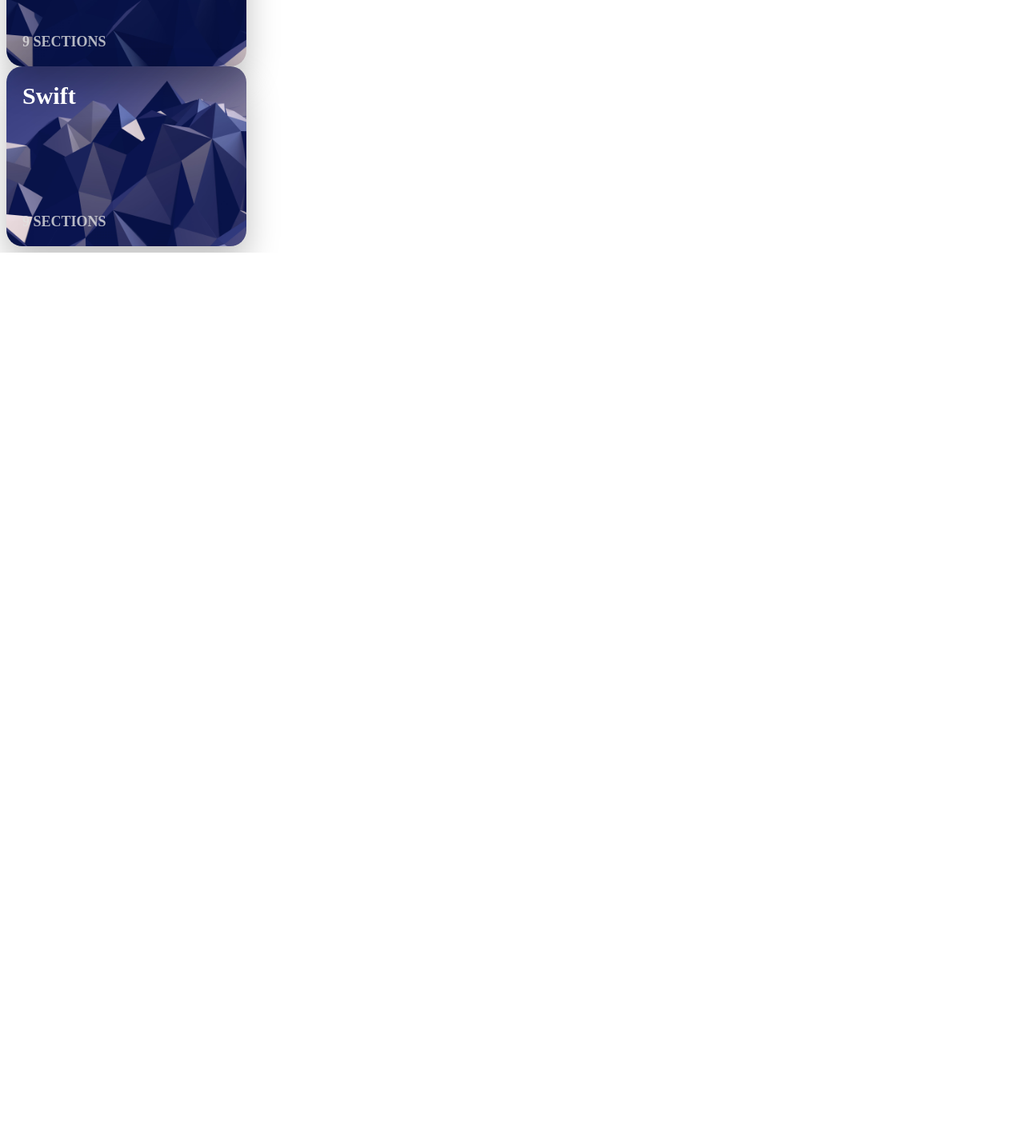
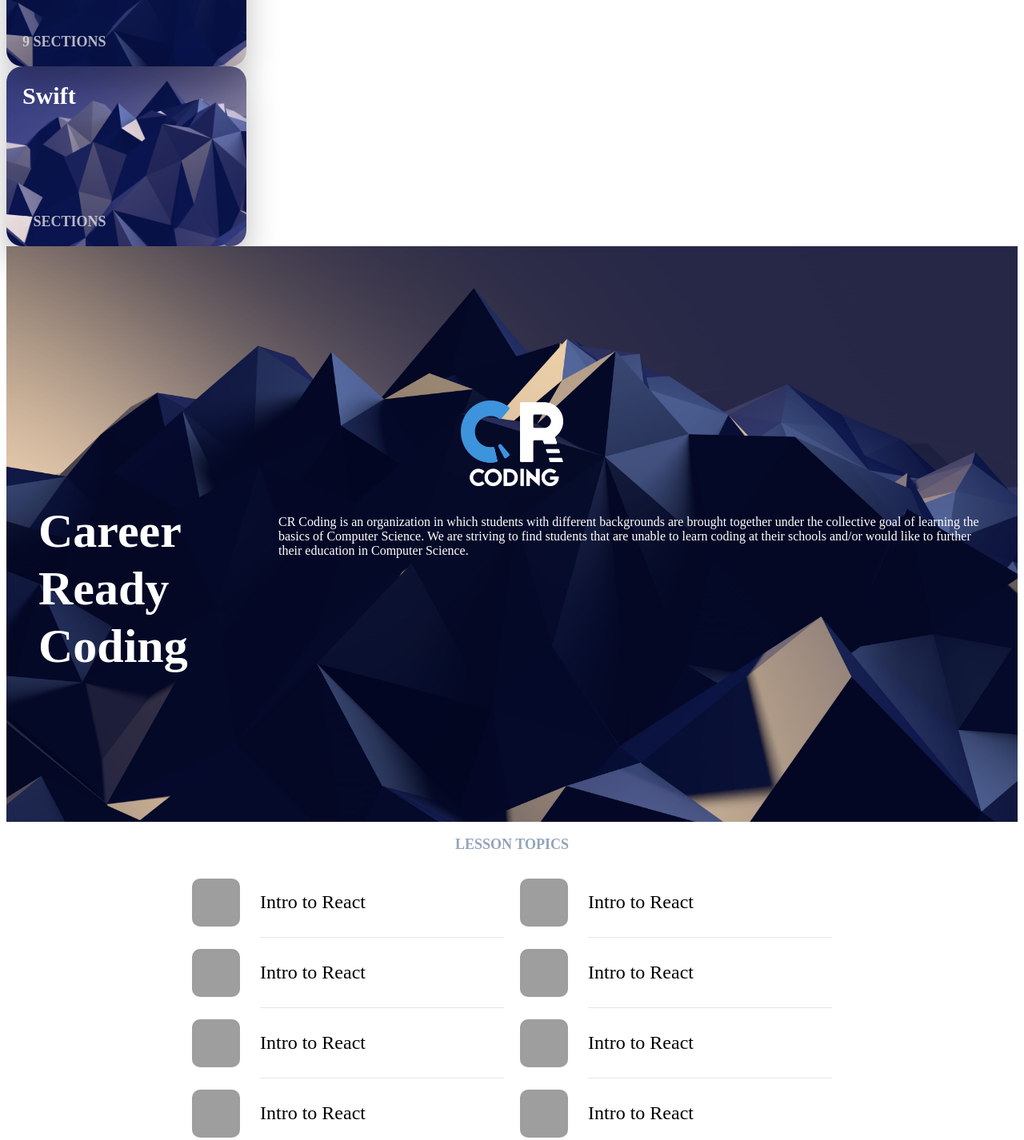
Before and after one commit to IshanShah25/crcodingWeb, a Gatsby site: page / in a window 1280 px wide. Shown: the part 1061-2487 px from the top of the page at 80% size. Before the commit the page ends 1377 px from the top, so only its background shows below. Built offline with nearby package versions, Linux system fonts and the light colour scheme; Gatsby itself is replaced by a stand-in of ours; grey boxes are pictures that could not be loaded.

Commit message:
Test Deploy

```diff
--- a/gatsby-config.js
+++ b/gatsby-config.js
@@ -1,6 +1,17 @@
 module.exports = {
   siteMetadata: {
     title: 'CR Coding',
+    description: 'Free Coding Lessons',
+    keywords: 'Coding, kickstart, crcoding, gulliver preparatory, gulliver academy'
   },
-  plugins: ['gatsby-plugin-react-helmet'],
+  plugins: [
+    'gatsby-plugin-react-helmet',
+    {
+      resolve: 'gatsby-source-contentful',
+      options: {
+        spaceId: 'msgwwgrjg3be',
+        accessToken: '0VXMvj82TZrG4n4SEolRhKACDhifDuOXf13L33w2qb8'
+      }
+    }
+  ],
 }
--- a/package.json
+++ b/package.json
@@ -7,8 +7,9 @@
     "gatsby": "^1.9.247",
     "gatsby-link": "^1.6.40",
     "gatsby-plugin-react-helmet": "^2.0.10",
+    "gatsby-source-contentful": "^1.3.54",
     "react-helmet": "^5.2.0",
-    "styled-components": "^4.3.2"
+    "styled-components": "^3.3.3"
   },
   "keywords": [
     "gatsby"
--- /dev/null
+++ b/src/components/Cell.js
@@ -0,0 +1,36 @@
+import React from "react"
+import styled from  "styled-components"
+
+
+const CellGroup = styled.div`
+    display: grid;
+    grid-template-columns: 60px auto;
+    grid-gap: 25px;
+    align-items: center;
+`
+
+const CellImage = styled.div`
+    width: 60px;
+    height: 60px;
+    background: black;
+    border-radius: 10px;
+    background-image: url(${props => props.image});
+    background-size: 60px;
+`
+
+const CellTitle = styled.div`
+    font-size: 24px;
+    border-bottom: 1px solid rgba(0,0,0, 0.1);
+    padding: 30px 0;
+`
+
+
+const Cell = props => (
+    <CellGroup>
+        <CellImage image={props.image}></CellImage>
+        <CellTitle>{props.title}</CellTitle>
+    </CellGroup>
+)
+
+
+export default Cell
--- a/src/components/Section.js
+++ b/src/components/Section.js
@@ -1,24 +1,74 @@
 import React from 'react'
 import styled from 'styled-components'
+import Wave from './Wave';
 
 const SectionGroup = styled.div`
-    background: black;
+    background: url(${props => props.image});
     height: 720px;
+    background-size: cover;
+    display: grid;
+    grid-template-rows: 300px auto;
+    grid-gap: 20px;
+    position: relative;
+    justify-items: center;
+
+    @media (max-width: 640px) {
+        height: 820px;
+    }
 `
+
 const SectionLogo = styled.img`
+    align-self: end;
+    width: 128px;
+    margin: 0 auto;
 `
 
 const SectionTitleGroup = styled.div`
+
+    display: grid;
+    grid-template-columns: 300px auto;
+    margin: 0 40px;
+    grid-gap: 0px;
+    grid-template-rows: auto 100%;
+
+    @media (max-width: 720px) {
+        grid-template-columns: 1fr;
+    }
 `
 
 const SectionTitle = styled.h3`
+    color: white;
+    font-size: 60px;
+    margin: 0;
+    line-height: 1.2;
+
+
+    @media (max-width: 720px) {
+        font-size: 40px;
+    }
 `
 
 const SectionText = styled.p`
+color: white;
+`
+
+const WaveBottom = styled.div`
+    position: absolute;
+    width: 100%;
+    bottom: -6px;
+`
+
+const WaveTop = styled.div`
+    position: absolute;
+    width: 100%;
+    top: -6px;
+    transform: rotate(180deg)
 `
 
 const Section = props => (
     <SectionGroup image={props.image}>
+        <WaveTop><Wave /></WaveTop>
+        <WaveBottom><Wave /></WaveBottom>
         <SectionLogo src={props.logo} />
         <SectionTitleGroup>
             <SectionTitle>{props.title}</SectionTitle>
--- /dev/null
+++ b/src/components/Wave.js
@@ -0,0 +1,20 @@
+import React from 'react'
+
+const Wave = () => (
+    <svg width="100%" height="172"  fill="none" xmlns="http://www.w3.org/2000/svg">
+        <path d="" fill="white">
+          <animate repeatCount="indefinite" fill="freeze" attributeName="d" dur="10s" values="M0 25.9086C277 84.5821 433 65.736 720 25.9086C934.818 -3.9019 1214.06 -5.23669 1442 8.06597C2079 45.2421 2208 63.5007 2560 25.9088V171.91L0 171.91V25.9086Z;
+
+          M0 87.1596C316 87.1597 444 160 884 52.0001C1324 -55.9999 1320.29 34.966 1538 71.251C1814 117.251 2156 189.252 2560 87.1597V233.161L0 233.161V87.1596Z;
+
+          M0 53.6584C158 11.0001 213 0 363 0C513 0 855.555 115.001 1154 115.001C1440 115.001 1626 -38.0004 2560 53.6585V199.66L0 199.66V53.6584Z;
+
+          M0 25.9086C277 84.5821 433 65.736 720 25.9086C934.818 -3.9019 1214.06 -5.23669 1442 8.06597C2079 45.2421 2208 63.5007 2560 25.9088V171.91L0 171.91V25.9086Z
+          "
+          />
+         </path>
+        </svg>
+
+)
+
+export default Wave
--- a/src/pages/index.js
+++ b/src/pages/index.js
@@ -2,6 +2,31 @@
 import Link from 'gatsby-link'
 import Card from '../components/Card';
 import Section from '../components/Section';
+import Wave from '../components/Wave';
+import staticdata from '../../staticdata.json'
+import Cell from '../components/Cell';
+import styled from 'styled-components'
+
+const SectionCaption = styled.p`
+  font-weight: 600;
+  font-size: 18px;
+  text-transform: uppercase;
+  color: #94A4BA;
+  text-align: center;
+
+`
+const SectionCellGroup = styled.div`
+  max-width: 800px;
+  margin: 0 auto 100px;
+  display: grid;
+  grid-template-columns: repeat(2, 1fr);
+  grid-column-gap: 20px;
+  padding: 0 20px;
+
+  @media (max-width: 800px){
+    grid-template-columns: repeat(1,1fr);
+  }
+`
 
 const IndexPage = () => (
   <div>
@@ -22,19 +47,7 @@
         </div>
 
 
-        <svg width="100%" height="172"  fill="none" xmlns="http://www.w3.org/2000/svg">
-        <path d="" fill="white">
-          <animate repeatCount="indefinite" fill="freeze" attributeName="d" dur="10s" values="M0 25.9086C277 84.5821 433 65.736 720 25.9086C934.818 -3.9019 1214.06 -5.23669 1442 8.06597C2079 45.2421 2208 63.5007 2560 25.9088V171.91L0 171.91V25.9086Z;
-
-          M0 87.1596C316 87.1597 444 160 884 52.0001C1324 -55.9999 1320.29 34.966 1538 71.251C1814 117.251 2156 189.252 2560 87.1597V233.161L0 233.161V87.1596Z;
-
-          M0 53.6584C158 11.0001 213 0 363 0C513 0 855.555 115.001 1154 115.001C1440 115.001 1626 -38.0004 2560 53.6585V199.66L0 199.66V53.6584Z;
-
-          M0 25.9086C277 84.5821 433 65.736 720 25.9086C934.818 -3.9019 1214.06 -5.23669 1442 8.06597C2079 45.2421 2208 63.5007 2560 25.9088V171.91L0 171.91V25.9086Z
-          "
-          />
-         </path>
-        </svg>
+        <Wave />
       </div>
     </div>
     <div  className="Cards">
@@ -58,12 +71,24 @@
         image={require('../images/wallpaper4.jpg')}/>
       </div>
     </div>
-    {/* <Section
+    <Section
       image={require('../images/wallpaper2.jpg')}
-      logo={require('../images/logo-swift.png')}
-      title="What is CR Coding"
+      logo={require('../images/crcoding-logo.png')}
+      title="Career Ready Coding"
       text="CR Coding is an organization in which students with different backgrounds are brought together under the collective goal of learning the basics of Computer Science. We are striving to find students that are unable to learn coding at their schools and/or would like to further their education in Computer Science."
-    /> */}
+    />
+
+
+    <SectionCaption>Lesson Topics</SectionCaption>
+    <SectionCellGroup>
+      {staticdata.cells.map(cell => (
+        <Cell
+          title={cell.title}
+          image={cell.image}
+        />
+
+      ))}
+    </SectionCellGroup>
   </div>
 )
 
--- /dev/null
+++ b/staticdata.json
@@ -0,0 +1,52 @@
+{
+    "cells": [
+        {
+            "title": "Intro to React",
+            "image": "https://cl.ly/1U1F170x3D0L/download/logo-react-small.png"
+        },
+        {
+            "title": "Intro to React",
+            "image": "https://cl.ly/1U1F170x3D0L/download/logo-react-small.png"
+        },
+        {
+            "title": "Intro to React",
+            "image": "https://cl.ly/1U1F170x3D0L/download/logo-react-small.png"
+        },
+        {
+            "title": "Intro to React",
+            "image": "https://cl.ly/1U1F170x3D0L/download/logo-react-small.png"
+        },
+        {
+            "title": "Intro to React",
+            "image": "https://cl.ly/1U1F170x3D0L/download/logo-react-small.png"
+        },
+        {
+            "title": "Intro to React",
+            "image": "https://cl.ly/1U1F170x3D0L/download/logo-react-small.png"
+        },
+        {
+            "title": "Intro to React",
+            "image": "https://cl.ly/1U1F170x3D0L/download/logo-react-small.png"
+        },
+        {
+            "title": "Intro to React",
+            "image": "https://cl.ly/1U1F170x3D0L/download/logo-react-small.png"
+        },
+        {
+            "title": "Intro to React",
+            "image": "https://cl.ly/1U1F170x3D0L/download/logo-react-small.png"
+        },
+        {
+            "title": "Intro to React",
+            "image": "https://cl.ly/1U1F170x3D0L/download/logo-react-small.png"
+        },
+        {
+            "title": "Intro to React",
+            "image": "https://cl.ly/1U1F170x3D0L/download/logo-react-small.png"
+        },
+        {
+            "title": "Intro to React",
+            "image": "https://cl.ly/1U1F170x3D0L/download/logo-react-small.png"
+        }
+    ]
+}
```
Also changed, not shown: src/components/Footer.js (added, +13 -0 lines), src/layouts/index.js (+15 -2 lines), 1 other file.
